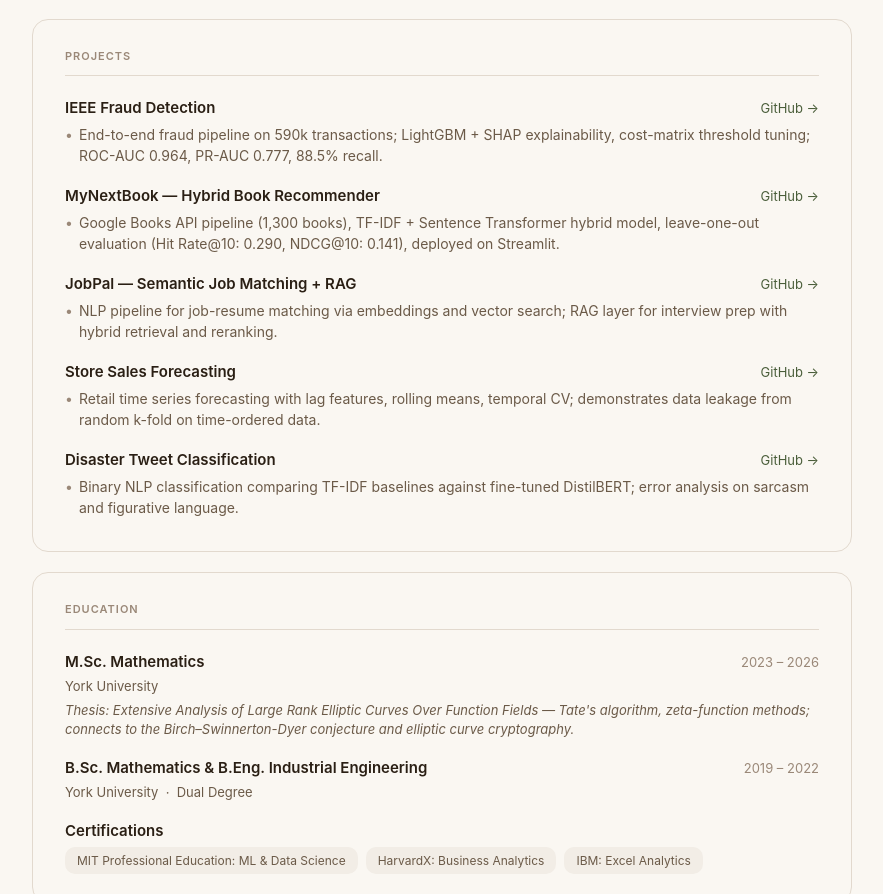
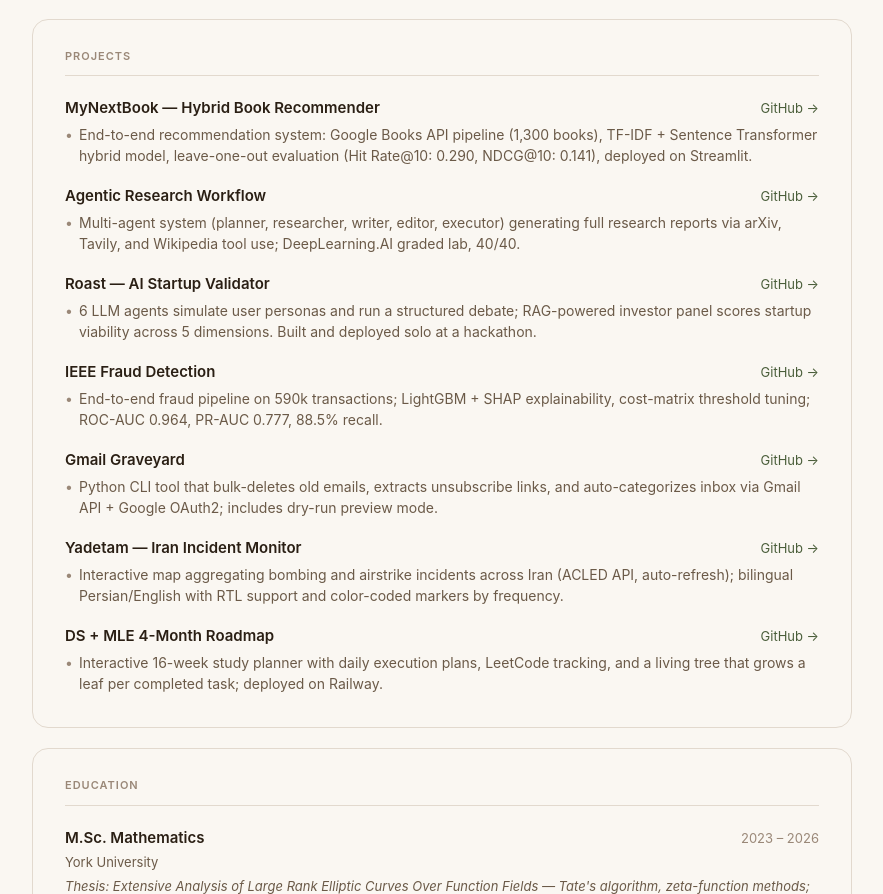
Before and after one commit to nazaninghelichi/grown-up-portfolio, a website: page resume.html in a window 1280 px wide. Shown: the part 1133-2027 px from the top of the page, without its empty margins (198-1081 px from the left). Drawn offline with Linux system fonts and the light colour scheme.

Commit message:
Update resume page: fix title and sync projects with portfolio
Co-Authored-By: Claude Sonnet 4.6 <noreply@anthropic.com>

```diff
--- a/resume.html
+++ b/resume.html
@@ -288,7 +288,7 @@
 
                 <div class="resume-entry">
                     <div class="entry-header">
-                        <span class="entry-title">Founder &amp; Math Tutor</span>
+                        <span class="entry-title">Independent Math Tutoring Practice</span>
                         <span class="entry-date">2022 – 2026</span>
                     </div>
                     <div class="entry-org">MathoClock</div>
@@ -334,6 +334,36 @@
 
                 <div class="project-entry">
                     <div class="project-title-row">
+                        <span class="project-title">MyNextBook — Hybrid Book Recommender</span>
+                        <a href="https://github.com/nazaninghelichi/MyNextBook" class="project-link" target="_blank">GitHub →</a>
+                    </div>
+                    <ul class="entry-bullets">
+                        <li>End-to-end recommendation system: Google Books API pipeline (1,300 books), TF-IDF + Sentence Transformer hybrid model, leave-one-out evaluation (Hit Rate@10: 0.290, NDCG@10: 0.141), deployed on Streamlit.</li>
+                    </ul>
+                </div>
+
+                <div class="project-entry">
+                    <div class="project-title-row">
+                        <span class="project-title">Agentic Research Workflow</span>
+                        <a href="https://github.com/nazaninghelichi/agentic-research-workflow" class="project-link" target="_blank">GitHub →</a>
+                    </div>
+                    <ul class="entry-bullets">
+                        <li>Multi-agent system (planner, researcher, writer, editor, executor) generating full research reports via arXiv, Tavily, and Wikipedia tool use; DeepLearning.AI graded lab, 40/40.</li>
+                    </ul>
+                </div>
+
+                <div class="project-entry">
+                    <div class="project-title-row">
+                        <span class="project-title">Roast — AI Startup Validator</span>
+                        <a href="https://github.com/nazaninghelichi/roast" class="project-link" target="_blank">GitHub →</a>
+                    </div>
+                    <ul class="entry-bullets">
+                        <li>6 LLM agents simulate user personas and run a structured debate; RAG-powered investor panel scores startup viability across 5 dimensions. Built and deployed solo at a hackathon.</li>
+                    </ul>
+                </div>
+
+                <div class="project-entry">
+                    <div class="project-title-row">
                         <span class="project-title">IEEE Fraud Detection</span>
                         <a href="https://github.com/nazaninghelichi/ieee-fraud-detection" class="project-link" target="_blank">GitHub →</a>
                     </div>
@@ -344,43 +374,34 @@
 
                 <div class="project-entry">
                     <div class="project-title-row">
-                        <span class="project-title">MyNextBook — Hybrid Book Recommender</span>
-                        <a href="https://github.com/nazaninghelichi/MyNextBook" class="project-link" target="_blank">GitHub →</a>
+                        <span class="project-title">Gmail Graveyard</span>
+                        <a href="https://github.com/nazaninghelichi/Gmail-graveyard" class="project-link" target="_blank">GitHub →</a>
                     </div>
                     <ul class="entry-bullets">
-                        <li>Google Books API pipeline (1,300 books), TF-IDF + Sentence Transformer hybrid model, leave-one-out evaluation (Hit Rate@10: 0.290, NDCG@10: 0.141), deployed on Streamlit.</li>
+                        <li>Python CLI tool that bulk-deletes old emails, extracts unsubscribe links, and auto-categorizes inbox via Gmail API + Google OAuth2; includes dry-run preview mode.</li>
                     </ul>
                 </div>
 
                 <div class="project-entry">
                     <div class="project-title-row">
-                        <span class="project-title">JobPal — Semantic Job Matching + RAG</span>
-                        <a href="https://github.com/nazaninghelichi/jobpal" class="project-link" target="_blank">GitHub →</a>
+                        <span class="project-title">Yadetam — Iran Incident Monitor</span>
+                        <a href="https://github.com/nazaninghelichi/yadetam" class="project-link" target="_blank">GitHub →</a>
                     </div>
                     <ul class="entry-bullets">
-                        <li>NLP pipeline for job-resume matching via embeddings and vector search; RAG layer for interview prep with hybrid retrieval and reranking.</li>
+                        <li>Interactive map aggregating bombing and airstrike incidents across Iran (ACLED API, auto-refresh); bilingual Persian/English with RTL support and color-coded markers by frequency.</li>
                     </ul>
                 </div>
 
                 <div class="project-entry">
                     <div class="project-title-row">
-                        <span class="project-title">Store Sales Forecasting</span>
-                        <a href="https://github.com/nazaninghelichi/store-sales-forecasting" class="project-link" target="_blank">GitHub →</a>
+                        <span class="project-title">DS + MLE 4-Month Roadmap</span>
+                        <a href="https://github.com/nazaninghelichi/ds-mle-roadmap" class="project-link" target="_blank">GitHub →</a>
                     </div>
                     <ul class="entry-bullets">
-                        <li>Retail time series forecasting with lag features, rolling means, temporal CV; demonstrates data leakage from random k-fold on time-ordered data.</li>
+                        <li>Interactive 16-week study planner with daily execution plans, LeetCode tracking, and a living tree that grows a leaf per completed task; deployed on Railway.</li>
                     </ul>
                 </div>
 
-                <div class="project-entry">
-                    <div class="project-title-row">
-                        <span class="project-title">Disaster Tweet Classification</span>
-                        <a href="https://github.com/nazaninghelichi/disaster-tweets" class="project-link" target="_blank">GitHub →</a>
-                    </div>
-                    <ul class="entry-bullets">
-                        <li>Binary NLP classification comparing TF-IDF baselines against fine-tuned DistilBERT; error analysis on sarcasm and figurative language.</li>
-                    </ul>
-                </div>
             </div>
 
             <!-- Education -->
```
